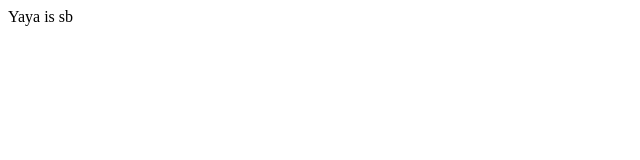
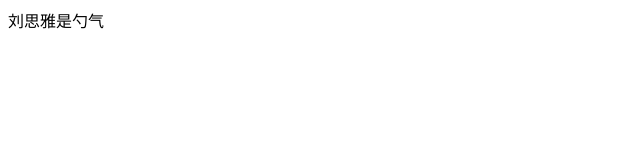
Before and after one commit to JinDing123/JinDing123.github.io, a plain HTML site: page index1.html in a window 1280 px wide. Shown: the full height of the page, 0-640 px from the left. Drawn offline with Linux system fonts and the light colour scheme.

Commit message:
Update index1.html

```diff
--- a/index1.html
+++ b/index1.html
@@ -5,6 +5,6 @@
     <title>Document</title>
 </head>
 <body>
-    Yaya is sb
+    刘思雅是勺气
 </body>
 </html>
```
